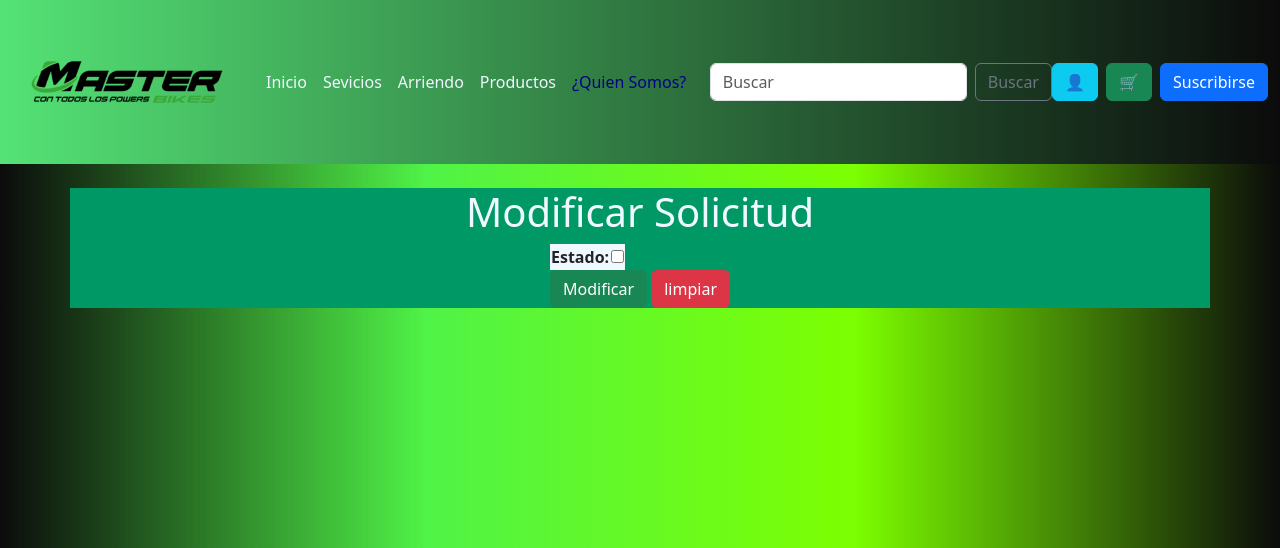
After one commit to ErrorCute/masterbikes, a Django app: page /mod_arrien/1/ in a window 1280 px wide. The commit adds this page. Shown: the top 548 px of the page. Run offline with Django 4.2, Linux system fonts and the light colour scheme; data comes from the database, SQL or seed files in the repository; both versions use the stored data as it was after the commit.

Commit message:
boollean mod arriendo
arrengle

```diff
--- a/core/forms.py
+++ b/core/forms.py
@@ -20,6 +20,12 @@ class UsuarioUserForm(UserCreationForm):
 
 class Nuevasolicitud(ModelForm):
 
-    class Meta:
+     class Meta:
         model = SolicitudArriendo
         fields = ["id_arriendo","bicicleta","fecha_arriendo","cantidad"]
+
+
+class Modificarestado(ModelForm):
+     class Meta:
+        model = SolicitudArriendo
+        fields = ["estado"]
--- a/core/templates/core/arriendo.html
+++ b/core/templates/core/arriendo.html
@@ -54,11 +54,14 @@
                   <td> {{ s.bicicleta }} </td>
                   <td> {{ s.fecha_arriendo }} </td>
                   <td> {{ s.cantidad }} </td>
-                  <td> {{ s.estado }} </td>
+                  <td> {{ s.estado}} </td>
+
                   <br>
 
                   <td>
                     <a href="{% url 'eliminar_solicitud' s.id_arriendo%}" class="btn btn-danger">Eliminar</a>
+
+                    <a href="{% url 'mod_arrien' s.id_arriendo%}" class="btn btn-secondary">Modificar</a>
                   </td>
 
               </tr>
--- /dev/null
+++ b/core/templates/core/mod_arrien.html
@@ -0,0 +1,41 @@
+
+
+{% extends 'core/base.html' %}
+
+
+ {% load static %}
+
+
+
+
+{% block contenido %}
+
+<div class="container" style=" background-color:rgba(0, 153, 102);">
+<h1  style="color: aliceblue;">Modificar Solicitud</h1>
+</div>
+
+<div class="container" style=" background-color:rgba(0, 153, 102);">
+
+
+    <div class="container" style="background-color: rgba(0, 153, 102);" >
+        <form action=""method="POST">
+          {% csrf_token %}
+         <table>
+          {{ form.as_table }}
+
+
+
+
+
+         </table>
+
+         <input type="submit" class="btn btn-success"  value="Modificar">
+         <input type="reset" class="btn btn-danger"  value="limpiar">
+
+
+        </form>
+
+
+
+
+{% endblock %}
--- a/core/urls.py
+++ b/core/urls.py
@@ -1,5 +1,5 @@
 from django.urls import path
-from .views import base,carrito,form,info,login,productos,arriendo,servicios,vistaArriendo,Pedidos,eliminar_solicitud
+from .views import base,carrito,form,info,login,productos,arriendo,servicios,vistaArriendo,Pedidos,eliminar_solicitud,mod_arrien
 
 urlpatterns=[
 
@@ -15,6 +15,8 @@ urlpatterns=[
     path('pedidos',Pedidos, name="pedidos"),
     path('eliminar_solicitud/<id>/',eliminar_solicitud, name="eliminar_solicitud"),
 
+    path('mod_arrien/<id>/',mod_arrien, name="mod_arrien"),
+
 
 
 
--- a/core/views.py
+++ b/core/views.py
@@ -1,7 +1,7 @@
 from django.shortcuts import render,redirect
-from .models import Pedido,SolicitudArriendo
+from .models import Pedido,SolicitudArriendo,Bicicleta
 from django.contrib.auth.decorators import login_required,permission_required
-from .forms import UsuarioUserForm,Nuevasolicitud
+from .forms import UsuarioUserForm,Nuevasolicitud,Modificarestado
 from django.contrib.auth import authenticate,login
 
 @login_required
@@ -60,7 +60,25 @@ def vistaArriendo(request):
 
 
 
+
+
     return render(request,'core/vistaArriendo.html')
+
+
+
+
+
+
+
+
+
+
+
+
+
+
+
+
 
 
 
@@ -83,8 +101,28 @@ def arriendo(request):
 
 
 
+
 def eliminar_solicitud(request, id):
     solicitud = SolicitudArriendo.objects.get(id_arriendo=id)
     solicitud.delete()
 
     return redirect(to="arriendo")
+
+
+def mod_arrien(request, id):
+    solicituds = SolicitudArriendo.objects.get(id_arriendo=id)
+    data = {
+            'form': Modificarestado()
+            }
+    if request.method == 'POST':
+        formulario = Modificarestado(data=request.POST, instance=solicituds)
+        if formulario.is_valid():
+            formulario.save()
+            data['mesaje'] = "modificado correctamente"
+            data['form']= formulario
+
+            return redirect(to="arriendo")
+
+
+
+    return render(request,'core/mod_arrien.html',data)
```
Also changed, not shown: db.sqlite3.
